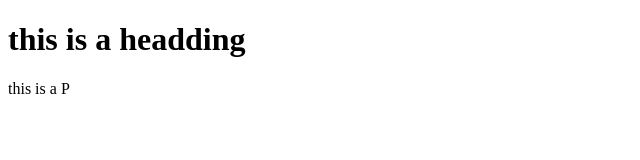
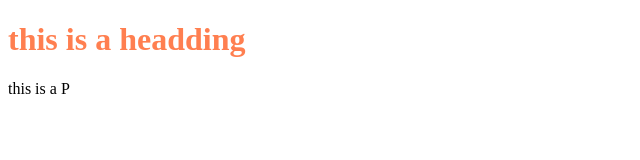
Before and after one commit to erprateek9/slGitTut, a plain HTML site: page index.html in a window 1280 px wide. Shown: the whole page, without its empty margins (0-640 px from the left). Drawn offline with Linux system fonts and the light colour scheme.

Commit message:
added style tag

```diff
--- a/index.html
+++ b/index.html
@@ -1,6 +1,12 @@
 <!DOCTYPE html>
 <html>
-<head></head>
+<head>
+  <style>
+    h1 {
+      color: coral;
+    }
+  </style>
+</head>
 <body>
 <h1>this is a headding</h1>
   <p>this is a P</p>
```
